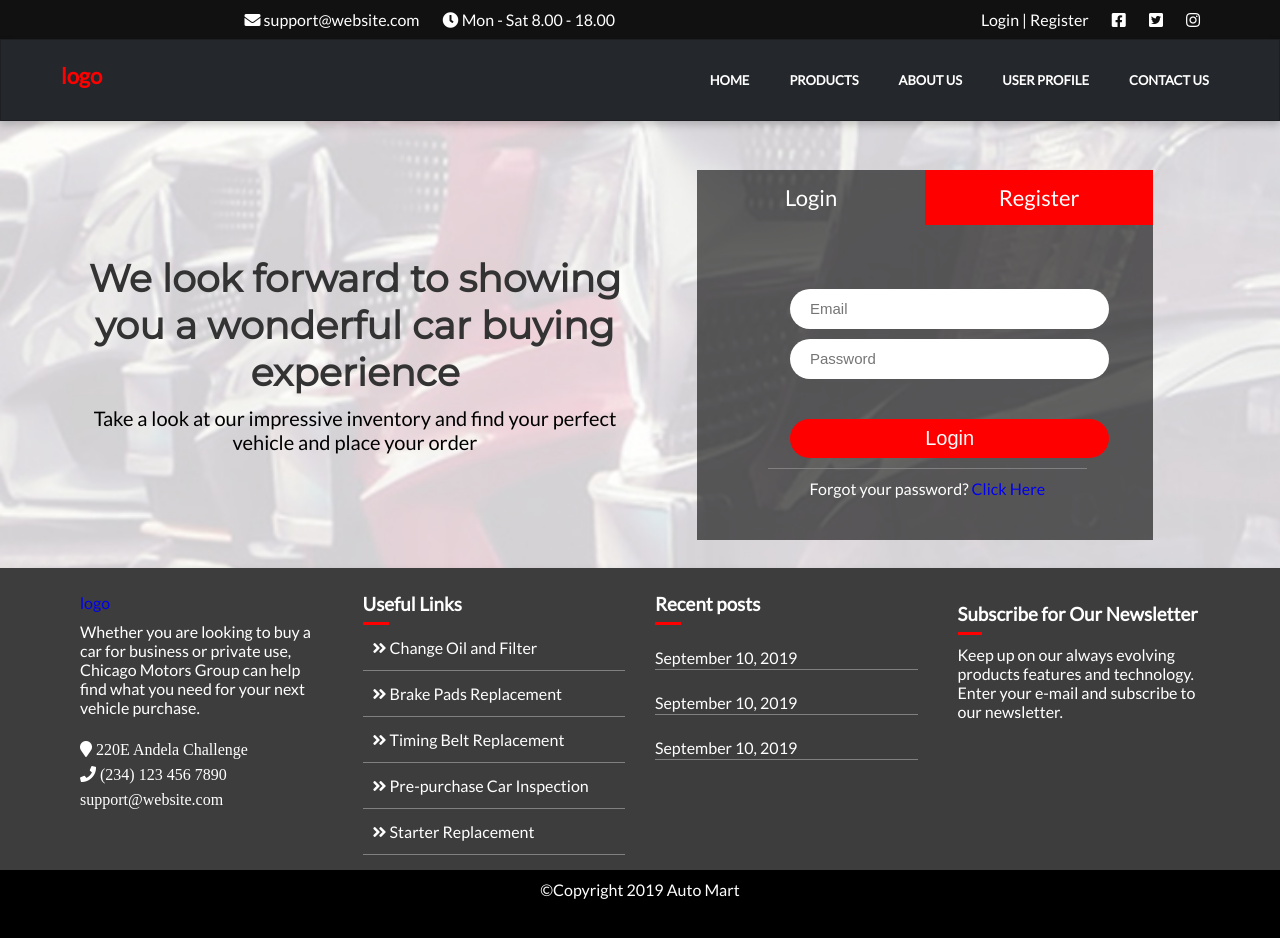
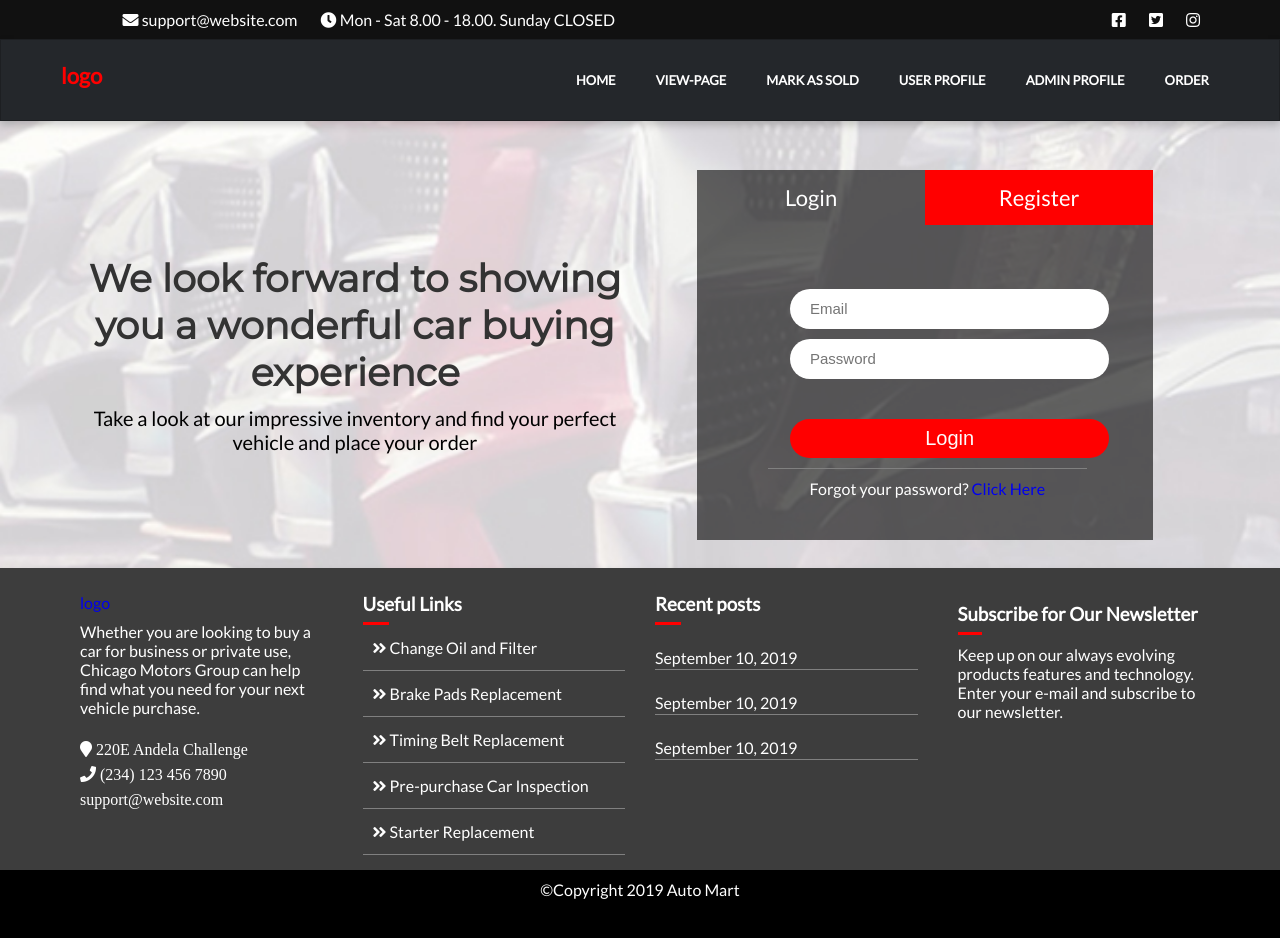
Before and after one commit to teejohn247/Auto-Mart-Website, a plain HTML site: page UI/index.html in a window 1280 px wide. Drawn offline with Linux system fonts and the light colour scheme; some icons are missing.

Commit message:
chore(code-clean-up):refactor the codes [finishes #166078814]

```diff
--- a/UI/index.html
+++ b/UI/index.html
@@ -19,12 +19,11 @@
             <div class="grid-md-6">
                  <ul class="list-inline">
                    <li> <i class="fa fa-envelope"> </i> support@website.com</li>
-             <li> <i class="fa fa-clock"></i> Mon - Sat 8.00 - 18.00 </li>
+                   <li> <i class="fa fa-clock"></i> Mon - Sat 8.00 - 18.00. Sunday CLOSED</li>
                  </ul>
               </div>
             <div class="grid-md-6">
-           <ul class="list-inline float">
-          <li> Login | Register</li>
+                 <ul class="list-inline" style="float: right;">
                 <li><i class="fab fa-facebook-square"></i></li>
                 <li><i class="fab fa-twitter-square"></i></li>
                 <li><i class="fab fa-instagram"></i></a></li>
@@ -41,23 +40,27 @@
               <a href="#" class="logo">logo</a>
               <ul class="main-nav" id="js-menu">
                   <li>
-                <a href="#" class="nav-links">HOME</a>
+                      <a href="home.html" class="nav-links">HOME</a>
                   </li>
                   <li>
-                <a href="#" class="nav-links">PRODUCTS</a>
+                      <a href="view.html" class="nav-links">VIEW-PAGE</a>
                   </li>
                   <li>
-                <a href="#" class="nav-links">ABOUT US</a>
+                      <a href="mark.html" class="nav-links">MARK AS SOLD</a>
                   </li>
                   <li>
-                <a href="#" class="nav-links">USER PROFILE</a>
+                      <a href="user.html" class="nav-links">USER PROFILE</a>
                   </li>
                   <li>
-                <a href="#" class="nav-links">CONTACT US</a>
+                      <a href="Admin.html" class="nav-links">ADMIN PROFILE</a>
+                  </li>
+                  <li>
+                      <a href="purchase-order.html" class="nav-links">ORDER</a>
                   </li>
 
               </ul>
           </nav>
+
     <section id="boxes">
 
         <div class="container">
```
Lines whose indentation alone changed are shown as unchanged.
